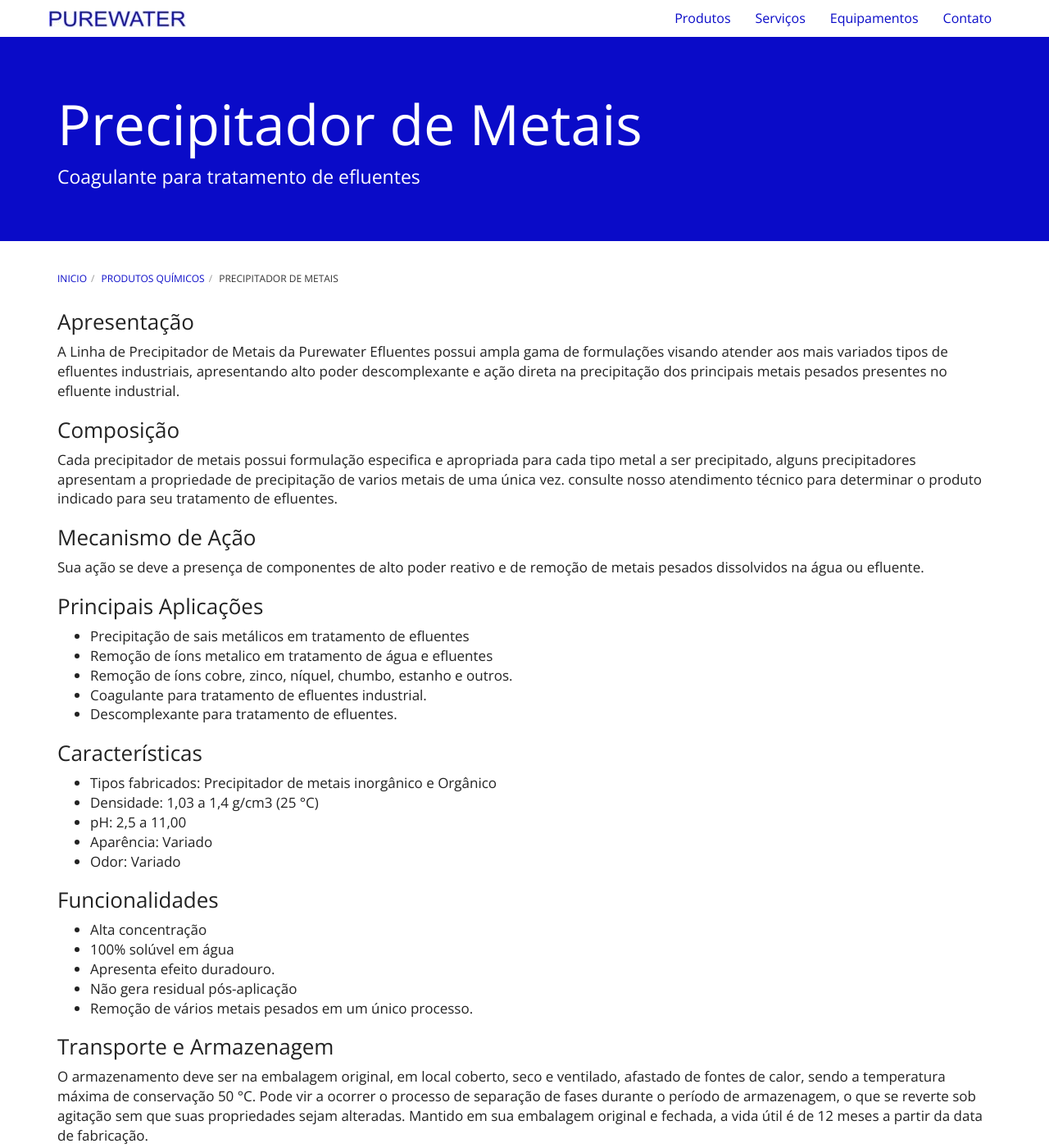
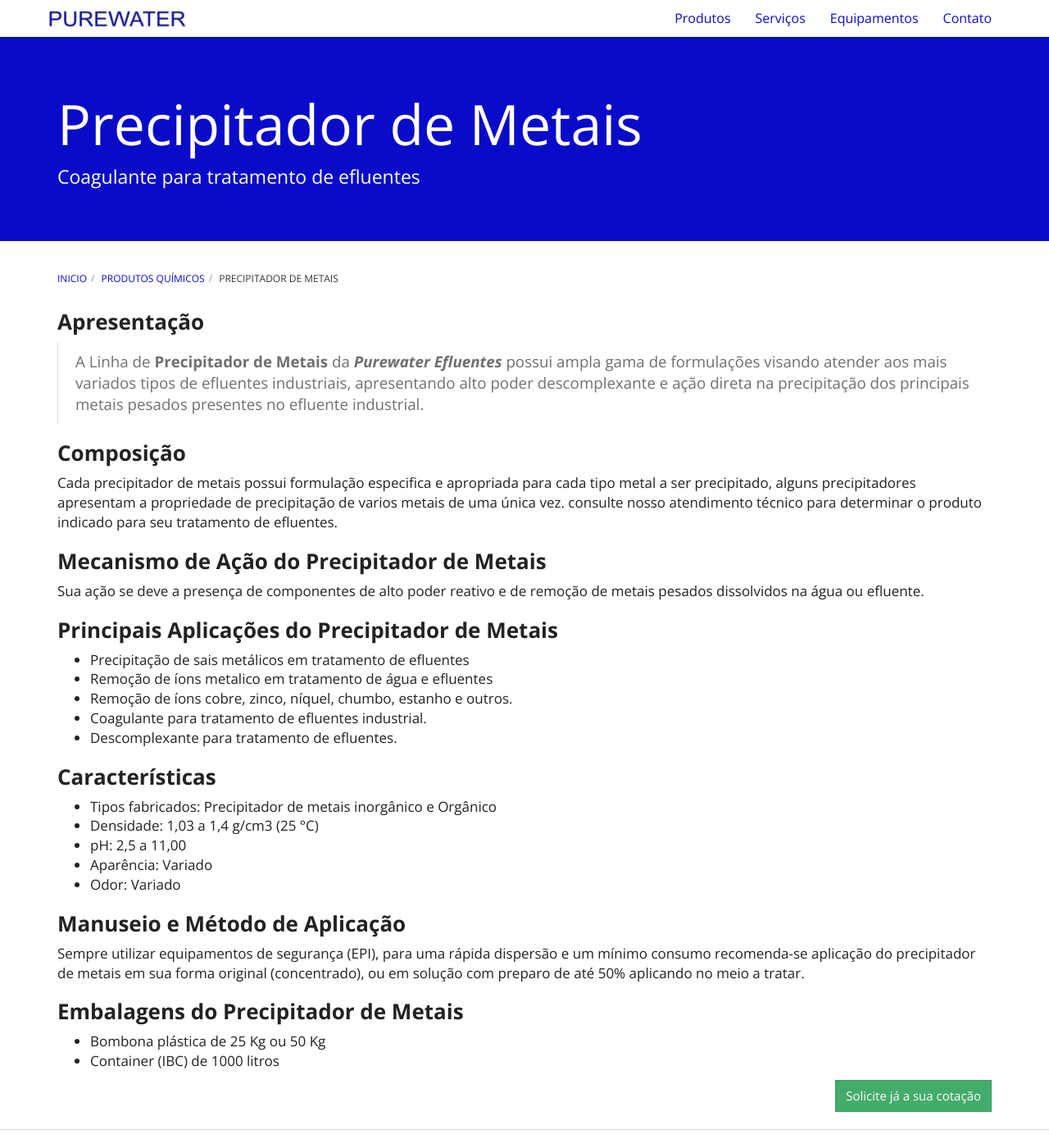
Before and after one commit to purewaterefluentes/purewaterefluentes.github.io, a Jekyll site: the page built from produtos/precipitador-de-metais.md, in a window 1280 px wide and 1400 px high. Shown: the whole window at 82% size. Built offline with Jekyll 4.4.1, drawn with Linux system fonts in a browser that asks for light colours; nearby versions of some CDN libraries; library files that are not in the unit come from our copies.

Commit message:
Update precipitador-de-metais.md

```diff
--- a/produtos/precipitador-de-metais.md
+++ b/produtos/precipitador-de-metais.md
@@ -5,19 +5,20 @@
 subtitle: Coagulante para tratamento de efluentes
 ---
 
-### Apresentação
+### **Apresentação**
+>
+A Linha de **Precipitador de Metais** da ***Purewater Efluentes*** possui ampla gama de formulações visando atender aos mais variados tipos de efluentes industriais, apresentando alto poder descomplexante e ação direta na precipitação dos principais metais pesados presentes no efluente industrial.
+>
 
-A Linha de Precipitador de Metais da Purewater Efluentes possui ampla gama de formulações visando atender aos mais variados tipos de efluentes industriais, apresentando alto poder descomplexante e ação direta na precipitação dos principais metais pesados presentes no efluente industrial.
-
-### Composição
+### **Composição**
 
 Cada precipitador de metais possui formulação especifica e apropriada para cada tipo metal a ser precipitado, alguns precipitadores apresentam a propriedade de precipitação de varios metais de uma única vez.
 consulte nosso atendimento técnico para determinar o produto indicado para seu tratamento de efluentes.
 
-### Mecanismo de Ação
+### **Mecanismo de Ação do Precipitador de Metais**
 Sua ação se deve a presença de componentes de alto poder reativo e de remoção de metais pesados dissolvidos na água ou efluente.
 
-### Principais Aplicações
+### **Principais Aplicações do Precipitador de Metais**
 
 - Precipitação de sais metálicos em tratamento de efluentes
 - Remoção de íons metalico em tratamento de água e efluentes
@@ -25,7 +26,7 @@
 - Coagulante para tratamento de efluentes industrial.
 - Descomplexante para tratamento de efluentes.
 
-### Características
+### **Características**
 
 - Tipos fabricados: Precipitador de metais inorgânico e Orgânico
 - Densidade: 1,03 a 1,4 g/cm3 (25 °C)
@@ -33,23 +34,10 @@
 - Aparência: Variado
 - Odor: Variado
 
-### Funcionalidades
-
-- Alta concentração
-- 100% solúvel em água
-- Apresenta efeito duradouro.
-- Não gera residual pós-aplicação
-- Remoção de vários metais pesados em um único processo.
-
-### Transporte e Armazenagem
-O armazenamento deve ser na embalagem original, em local coberto, seco e ventilado, afastado    de fontes de calor, sendo a temperatura máxima de conservação 50 °C.
-Pode vir a ocorrer o processo de separação de fases durante o período de armazenagem, o que se reverte sob agitação sem que suas propriedades sejam alteradas.
-Mantido em sua embalagem original e fechada, a vida útil é de 12 meses a partir da data de  fabricação.
-
-### Manuseio e Método de Aplicação
+### **Manuseio e Método de Aplicação**
 Sempre utilizar equipamentos de segurança (EPI), para uma rápida dispersão e um mínimo consumo recomenda-se aplicação do precipitador de metais em sua forma original (concentrado), ou em solução com preparo de até 50% aplicando no meio a tratar.
 
-### Embalagens
+### **Embalagens do Precipitador de Metais**
 
 - Bombona plástica de 25 Kg ou 50 Kg
 - Container (IBC) de 1000 litros
```
